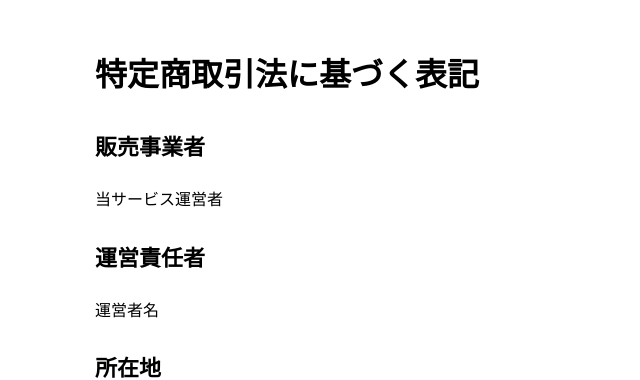
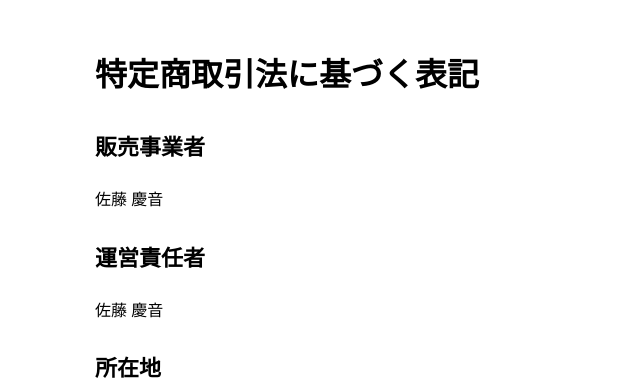
Before and after one commit to roromukuro-afk/shoron-rewarded-web, a Next.js app: page /commerce in a window 1280 px wide. Shown: the top 380 px of the page, without its empty margins (119-759 px from the left). Built offline with nearby package versions, Linux system fonts and the light colour scheme.

Commit message:
update commerce page with operator info

```diff
--- a/app/commerce/page.tsx
+++ b/app/commerce/page.tsx
@@ -5,12 +5,12 @@ export default function CommercePage() {
 
       <section style={{ marginTop: 24 }}>
         <h2 style={{ fontSize: 22, fontWeight: 900 }}>販売事業者</h2>
-        <p style={{ marginTop: 8 }}>当サービス運営者</p>
+        <p style={{ marginTop: 8 }}>佐藤 慶音</p>
       </section>
 
       <section style={{ marginTop: 24 }}>
         <h2 style={{ fontSize: 22, fontWeight: 900 }}>運営責任者</h2>
-        <p style={{ marginTop: 8 }}>運営者名</p>
+        <p style={{ marginTop: 8 }}>佐藤 慶音</p>
       </section>
 
       <section style={{ marginTop: 24 }}>
```
